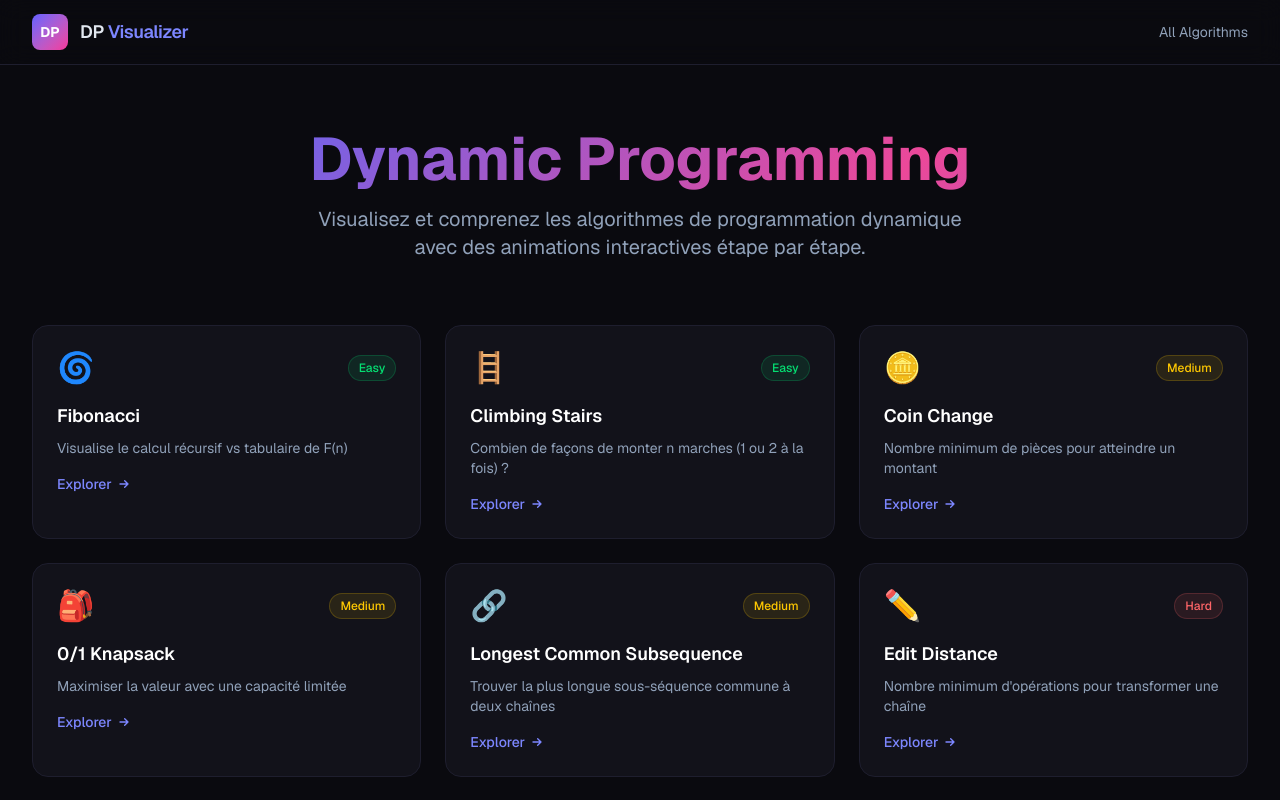
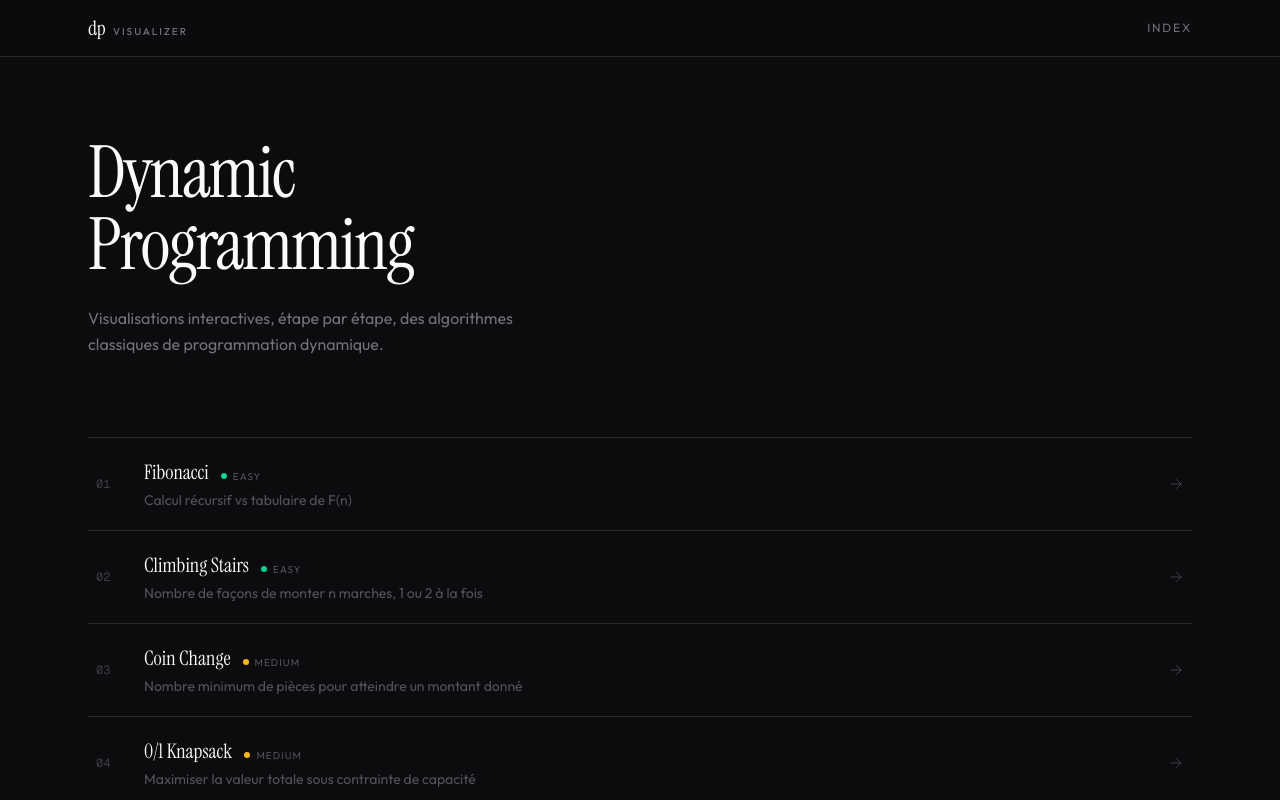
Before and after one commit to 2RK-dev/Dynamic-Programming-ADOMC, a Next.js app: page / in a window 1280 px wide. Shown: the top 800 px of the page. Built offline with nearby package versions, Linux system fonts and the light colour scheme.

Commit message:
refactor: update layout and styling for improved UI and readability

```diff
--- a/src/app/globals.css
+++ b/src/app/globals.css
@@ -1,64 +1,83 @@
 @import "tailwindcss";
 
 :root {
-  --background: #0a0a0f;
-  --foreground: #e2e8f0;
-  --card-bg: #12121a;
-  --card-border: #1e1e2e;
-  --accent: #6366f1;
-  --accent-light: #818cf8;
-  --accent-glow: rgba(99, 102, 241, 0.3);
-  --success: #10b981;
-  --warning: #f59e0b;
-  --danger: #ef4444;
-  --cell-default: #1e1e2e;
-  --cell-active: #6366f1;
-  --cell-computed: #10b981;
-  --cell-comparing: #f59e0b;
-  --cell-result: #ec4899;
+  --background: #0c0c0e;
+  --foreground: #e4e4e7;
+  --surface: #161618;
+  --surface-raised: #1c1c1f;
+  --border: #27272a;
+  --border-hover: #3f3f46;
+  --text-primary: #fafafa;
+  --text-secondary: #a1a1aa;
+  --text-tertiary: #71717a;
+  --accent: #d4a574;
+  --accent-muted: rgba(212, 165, 116, 0.12);
+  --accent-subtle: rgba(212, 165, 116, 0.06);
+  --success: #34d399;
+  --warning: #fbbf24;
+  --danger: #f87171;
+  --cell-default: #1c1c1f;
+  --cell-active: #d4a574;
+  --cell-computed: #34d399;
+  --cell-comparing: #fbbf24;
+  --cell-result: #f472b6;
 }
 
 @theme inline {
   --color-background: var(--background);
   --color-foreground: var(--foreground);
-  --font-sans: var(--font-geist-sans);
+  --font-sans: var(--font-outfit);
   --font-mono: var(--font-geist-mono);
+  --font-display: var(--font-instrument-serif);
 }
 
 body {
   background: var(--background);
   color: var(--foreground);
-  font-family: var(--font-sans), Arial, Helvetica, sans-serif;
+  font-family: var(--font-sans), system-ui, sans-serif;
 }
 
-@keyframes gradient-shift {
-  0%, 100% { background-position: 0% 50%; }
-  50% { background-position: 100% 50%; }
+.font-display {
+  font-family: var(--font-display), "Georgia", serif;
 }
 
-@keyframes pulse-glow {
-  0%, 100% { box-shadow: 0 0 5px var(--accent-glow); }
-  50% { box-shadow: 0 0 20px var(--accent-glow), 0 0 40px var(--accent-glow); }
+.accent-text {
+  color: var(--accent);
 }
 
-.gradient-text {
-  background: linear-gradient(135deg, #6366f1, #ec4899, #6366f1);
-  background-size: 200% 200%;
-  -webkit-background-clip: text;
-  -webkit-text-fill-color: transparent;
-  background-clip: text;
-  animation: gradient-shift 3s ease infinite;
+.card {
+  background: var(--surface);
+  border: 1px solid var(--border);
+  transition: border-color 0.2s ease;
 }
-
-.card-hover {
-  transition: all 0.3s ease;
-}
-.card-hover:hover {
-  transform: translateY(-4px);
-  box-shadow: 0 8px 30px var(--accent-glow);
-  border-color: var(--accent);
+.card:hover {
+  border-color: var(--border-hover);
 }
 
 .cell-glow {
-  animation: pulse-glow 1.5s ease-in-out infinite;
+  box-shadow: 0 0 0 2px var(--accent), 0 0 12px rgba(212, 165, 116, 0.25);
 }
+
+::selection {
+  background: rgba(212, 165, 116, 0.3);
+  color: var(--text-primary);
+}
+
+input[type="range"] {
+  -webkit-appearance: none;
+  appearance: none;
+  height: 2px;
+  background: var(--border);
+  border-radius: 0;
+  outline: none;
+}
+input[type="range"]::-webkit-slider-thumb {
+  -webkit-appearance: none;
+  appearance: none;
+  width: 12px;
+  height: 12px;
+  border-radius: 50%;
+  background: var(--accent);
+  cursor: pointer;
+  border: none;
+}
--- a/src/app/layout.tsx
+++ b/src/app/layout.tsx
@@ -1,10 +1,16 @@
 import type { Metadata } from "next";
-import { Geist, Geist_Mono } from "next/font/google";
+import { Instrument_Serif, Outfit, Geist_Mono } from "next/font/google";
 import "./globals.css";
 import Link from "next/link";
 
-const geistSans = Geist({
-  variable: "--font-geist-sans",
+const instrumentSerif = Instrument_Serif({
+  variable: "--font-instrument-serif",
+  subsets: ["latin"],
+  weight: "400",
+});
+
+const outfit = Outfit({
+  variable: "--font-outfit",
   subsets: ["latin"],
 });
 
@@ -14,7 +20,7 @@ const geistMono = Geist_Mono({
 });
 
 export const metadata: Metadata = {
-  title: "DP Visualizer — Dynamic Programming Animations",
+  title: "DP Visualizer",
   description:
     "Interactive visualizations for classic dynamic programming algorithms",
 };
@@ -27,24 +33,24 @@ export default function RootLayout({
   return (
     <html
       lang="en"
-      className={`${geistSans.variable} ${geistMono.variable} h-full antialiased`}
+      className={`${instrumentSerif.variable} ${outfit.variable} ${geistMono.variable} h-full antialiased`}
     >
       <body className="min-h-full flex flex-col">
-        <nav className="sticky top-0 z-50 backdrop-blur-md bg-[#0a0a0f]/80 border-b border-[#1e1e2e]">
-          <div className="max-w-7xl mx-auto px-4 sm:px-6 lg:px-8 h-16 flex items-center justify-between">
-            <Link href="/" className="flex items-center gap-3 group">
-              <div className="w-9 h-9 rounded-lg bg-gradient-to-br from-indigo-500 to-pink-500 flex items-center justify-center text-white font-bold text-sm group-hover:scale-110 transition-transform">
-                DP
-              </div>
-              <span className="font-semibold text-lg tracking-tight">
-                DP <span className="text-indigo-400">Visualizer</span>
+        <nav className="sticky top-0 z-50 bg-[#0c0c0e]/90 backdrop-blur-sm border-b border-[#27272a]">
+          <div className="max-w-6xl mx-auto px-6 h-14 flex items-center justify-between">
+            <Link href="/" className="flex items-baseline gap-2 group">
+              <span className="font-display text-xl tracking-tight text-[#fafafa]">
+                dp
+              </span>
+              <span className="text-[10px] uppercase tracking-[0.2em] text-[#71717a] font-medium">
+                visualizer
               </span>
             </Link>
             <Link
               href="/"
-              className="text-sm text-slate-400 hover:text-indigo-400 transition-colors"
+              className="text-xs uppercase tracking-[0.15em] text-[#71717a] hover:text-[#d4a574] transition-colors"
             >
-              All Algorithms
+              Index
             </Link>
           </div>
         </nav>
--- a/src/app/page.tsx
+++ b/src/app/page.tsx
@@ -7,138 +7,122 @@ const algorithms = [
   {
     slug: "fibonacci",
     title: "Fibonacci",
-    description: "Visualise le calcul récursif vs tabulaire de F(n)",
-    difficulty: "Easy",
-    color: "from-green-500 to-emerald-600",
-    icon: "🌀",
+    description: "Calcul récursif vs tabulaire de F(n)",
+    difficulty: "Easy" as const,
+    index: "01",
   },
   {
     slug: "climbing-stairs",
     title: "Climbing Stairs",
-    description: "Combien de façons de monter n marches (1 ou 2 à la fois) ?",
-    difficulty: "Easy",
-    color: "from-blue-500 to-cyan-600",
-    icon: "🪜",
+    description: "Nombre de façons de monter n marches, 1 ou 2 à la fois",
+    difficulty: "Easy" as const,
+    index: "02",
   },
   {
     slug: "coin-change",
     title: "Coin Change",
-    description: "Nombre minimum de pièces pour atteindre un montant",
-    difficulty: "Medium",
-    color: "from-yellow-500 to-orange-600",
-    icon: "🪙",
+    description: "Nombre minimum de pièces pour atteindre un montant donné",
+    difficulty: "Medium" as const,
+    index: "03",
   },
   {
     slug: "knapsack",
     title: "0/1 Knapsack",
-    description: "Maximiser la valeur avec une capacité limitée",
-    difficulty: "Medium",
-    color: "from-purple-500 to-violet-600",
-    icon: "🎒",
+    description: "Maximiser la valeur totale sous contrainte de capacité",
+    difficulty: "Medium" as const,
+    index: "04",
   },
   {
     slug: "lcs",
     title: "Longest Common Subsequence",
-    description: "Trouver la plus longue sous-séquence commune à deux chaînes",
-    difficulty: "Medium",
-    color: "from-pink-500 to-rose-600",
-    icon: "🔗",
+    description: "Plus longue sous-séquence commune à deux chaînes",
+    difficulty: "Medium" as const,
+    index: "05",
   },
   {
     slug: "edit-distance",
     title: "Edit Distance",
-    description: "Nombre minimum d'opérations pour transformer une chaîne",
-    difficulty: "Hard",
-    color: "from-red-500 to-orange-600",
-    icon: "✏️",
+    description: "Minimum d'opérations pour transformer une chaîne en une autre",
+    difficulty: "Hard" as const,
+    index: "06",
   },
 ];
 
-const difficultyColor: Record<string, string> = {
-  Easy: "text-green-400 bg-green-400/10 border-green-400/20",
-  Medium: "text-yellow-400 bg-yellow-400/10 border-yellow-400/20",
-  Hard: "text-red-400 bg-red-400/10 border-red-400/20",
-};
-
-const container = {
-  hidden: { opacity: 0 },
-  show: {
-    opacity: 1,
-    transition: { staggerChildren: 0.1 },
-  },
-};
-
-const item = {
-  hidden: { opacity: 0, y: 30 },
-  show: { opacity: 1, y: 0, transition: { type: "spring" as const, damping: 15 } },
+const difficultyDot: Record<string, string> = {
+  Easy: "bg-emerald-400",
+  Medium: "bg-amber-400",
+  Hard: "bg-red-400",
 };
 
 export default function Home() {
   return (
-    <div className="max-w-7xl mx-auto px-4 sm:px-6 lg:px-8 py-16">
+    <div className="max-w-6xl mx-auto px-6 py-20">
+      <motion.header
+        initial={{ opacity: 0 }}
+        animate={{ opacity: 1 }}
+        transition={{ duration: 0.8 }}
+        className="mb-20"
+      >
+        <h1 className="font-display text-5xl sm:text-7xl tracking-tight text-[#fafafa] mb-6">
+          Dynamic
+          <br />
+          Programming
+        </h1>
+        <p className="text-base text-[#71717a] max-w-md leading-relaxed">
+          Visualisations interactives, étape par étape,
+          des algorithmes classiques de programmation dynamique.
+        </p>
+      </motion.header>
+
+      <div className="border-t border-[#27272a]">
+        {algorithms.map((algo, i) => (
           <motion.div
-        initial={{ opacity: 0, y: -20 }}
-        animate={{ opacity: 1, y: 0 }}
-        transition={{ duration: 0.6 }}
-        className="text-center mb-16"
+            key={algo.slug}
+            initial={{ opacity: 0 }}
+            animate={{ opacity: 1 }}
+            transition={{ duration: 0.4, delay: i * 0.06 }}
           >
-        <h1 className="text-5xl sm:text-6xl font-bold mb-4">
-          <span className="gradient-text">Dynamic Programming</span>
-        </h1>
-        <p className="text-xl text-slate-400 max-w-2xl mx-auto">
-          Visualisez et comprenez les algorithmes de programmation dynamique
-          avec des animations interactives étape par étape.
-        </p>
-      </motion.div>
+            <Link href={`/${algo.slug}`} className="group block">
+              <div className="border-b border-[#27272a] py-5 px-2 flex items-center gap-6 transition-colors hover:bg-[#161618]">
+                <span className="font-mono text-xs text-[#3f3f46] w-6 shrink-0">
+                  {algo.index}
+                </span>
 
-      <motion.div
-        variants={container}
-        initial="hidden"
-        animate="show"
-        className="grid grid-cols-1 md:grid-cols-2 lg:grid-cols-3 gap-6"
-      >
-        {algorithms.map((algo) => (
-          <motion.div key={algo.slug} variants={item}>
-            <Link href={`/${algo.slug}`}>
-              <div className="card-hover relative overflow-hidden rounded-2xl border border-[#1e1e2e] bg-[#12121a] p-6 h-full cursor-pointer">
-                <div
-                  className={`absolute inset-0 bg-gradient-to-br ${algo.color} opacity-0 hover:opacity-5 transition-opacity`}
+                <div className="flex-1 min-w-0">
+                  <div className="flex items-baseline gap-3 mb-1">
+                    <h2 className="font-display text-xl text-[#fafafa] group-hover:text-[#d4a574] transition-colors">
+                      {algo.title}
+                    </h2>
+                    <div className="flex items-center gap-1.5">
+                      <span
+                        className={`w-1.5 h-1.5 rounded-full ${difficultyDot[algo.difficulty]}`}
                       />
-                <div className="relative z-10">
-                  <div className="flex items-center justify-between mb-4">
-                    <span className="text-3xl">{algo.icon}</span>
-                    <span
-                      className={`text-xs font-medium px-2.5 py-1 rounded-full border ${difficultyColor[algo.difficulty]}`}
-                    >
+                      <span className="text-[10px] uppercase tracking-widest text-[#52525b]">
                         {algo.difficulty}
                       </span>
                     </div>
-                  <h3 className="text-lg font-semibold mb-2 text-white">
-                    {algo.title}
-                  </h3>
-                  <p className="text-sm text-slate-400">{algo.description}</p>
-                  <div className="mt-4 flex items-center text-indigo-400 text-sm font-medium">
-                    Explorer
+                  </div>
+                  <p className="text-sm text-[#52525b]">{algo.description}</p>
+                </div>
+
                 <svg
-                      className="ml-1 w-4 h-4"
+                  className="w-4 h-4 text-[#3f3f46] group-hover:text-[#d4a574] transition-colors shrink-0"
                   fill="none"
                   viewBox="0 0 24 24"
                   stroke="currentColor"
+                  strokeWidth={1.5}
                 >
                   <path
                     strokeLinecap="round"
                     strokeLinejoin="round"
-                        strokeWidth={2}
-                        d="M13 7l5 5m0 0l-5 5m5-5H6"
+                    d="M4.5 12h15m0 0l-6.75-6.75M19.5 12l-6.75 6.75"
                   />
                 </svg>
-                  </div>
-                </div>
               </div>
             </Link>
           </motion.div>
         ))}
-      </motion.div>
+      </div>
     </div>
   );
 }
```
Also changed, not shown: src/components/AlgoLayout.tsx (+16 -20 lines). Lines whose indentation alone changed are shown as unchanged.
